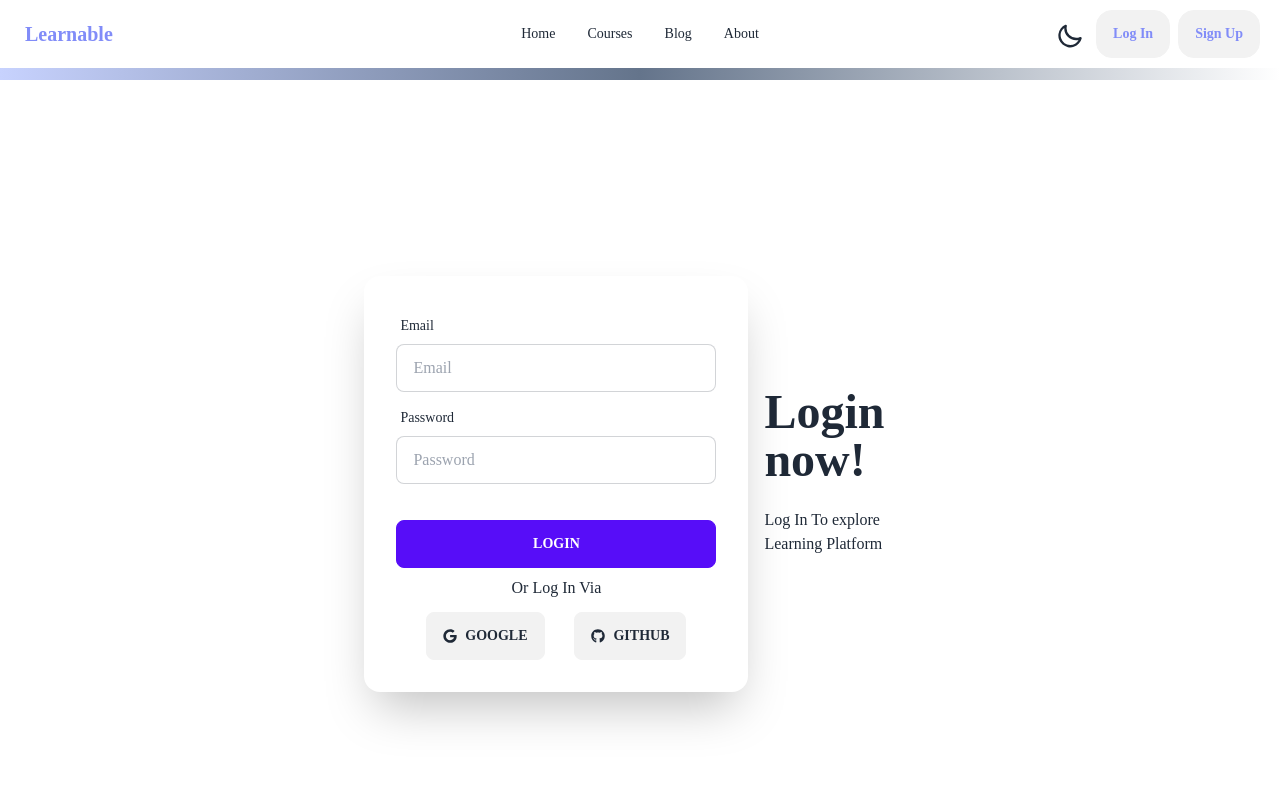
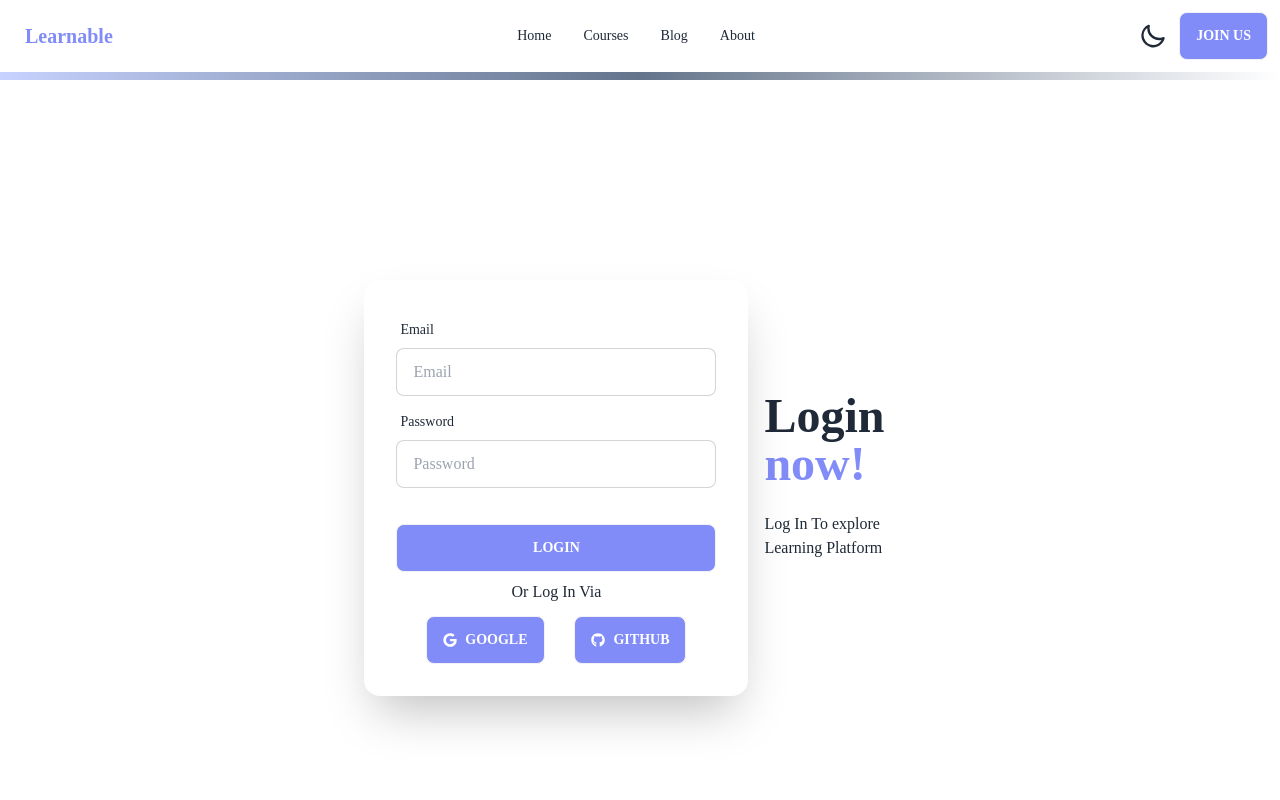
Before and after one commit to Dipongkor-Roy/learnable-eLearning, a React (Create React App) app: page /logIn in a window 1280 px wide. Shown: the top 800 px of the page. Built offline with nearby package versions, Linux system fonts and the light colour scheme.

Commit message:
header typo res in mb version

```diff
--- a/src/Component/Footer/Footer.js
+++ b/src/Component/Footer/Footer.js
@@ -3,7 +3,7 @@ import { Link } from 'react-router-dom';
 
 const Footer = () => {
     return (
-        <footer className="footer ml-1 lg:ml-[7%] mt-[65px] p-10 bg-base-100 text-base-content">
+        <footer className="footer ml-1 lg:ml-[7%] mt-[65px] p-10 bg-base-100 text-base-content w-10/11">
         <div>
           <span className="footer-title">Services</span>
           <Link className="link link-hover">Branding</Link>
@@ -30,7 +30,7 @@ const Footer = () => {
             <label className="label">
               <span className="label-text">Subscribe To Our NewsLatter</span>
             </label>
-            <div className="relative">
+            <div className="relative w-4/5">
               <input type="text" placeholder="username@site.com" className="input input-bordered w-full pr-16" />
               <button className="btn text-white font-normal absolute top-0 right-0 rounded-l-none bg-gradient-to-r from-indigo-300 via-slate-800 hover:via-slate-900">Subscribe</button>
             </div>
--- a/src/Component/Header/Header.js
+++ b/src/Component/Header/Header.js
@@ -41,8 +41,8 @@ const Header = () => {
             </li>
           </ul>
         </div>
-        <Link to='/' className="btn btn-ghost normal-case   text-indigo-400 text-xl">
-          Learnable
+        <Link to='/' className="btn  btn-ghost  ">
+          <p className="normal-case  text-indigo-400 text-xl ">Learnable</p>
         </Link>
       </div>
       <div className="navbar-center hidden lg:flex">
@@ -63,9 +63,11 @@ const Header = () => {
           </li>
         </ul>
       </div>
+      <div className="mx-1 ">
+
+        </div>
       <div className="navbar-end">
-        <div className="mx-1 ">
-          <label className="swap swap-rotate mr-2 items-center">
+      <label className="swap swap-rotate mr-2 items-center">
             {/* this hidden checkbox controls the state */}
             <input type="checkbox" />
 
@@ -87,13 +89,19 @@ const Header = () => {
               <path d="M21.64,13a1,1,0,0,0-1.05-.14,8.05,8.05,0,0,1-3.37.73A8.15,8.15,0,0,1,9.08,5.49a8.59,8.59,0,0,1,.25-2A1,1,0,0,0,8,2.36,10.14,10.14,0,1,0,22,14.05,1,1,0,0,0,21.64,13Zm-9.5,6.69A8.14,8.14,0,0,1,7.08,5.22v.27A10.15,10.15,0,0,0,17.22,15.63a9.79,9.79,0,0,0,2.1-.22A8.11,8.11,0,0,1,12.14,19.73Z" />
             </svg>
           </label>
-        </div>
-        <Link to='logIn' className="btn mr-2 text-1xl text-indigo-400 p-4 text-thin rounded-2xl normal-case hover:bg-base-100 hover:text-black ">
+          <div className="dropdown dropdown-end">
+  <label tabIndex={0} className="btn text-white bg-indigo-400 hover:bg-indigo-500 m-1">Join Us</label>
+  <ul tabIndex={0} className="dropdown-content z-[1] menu p-2 shadow bg-base-100 rounded-box w-52">
+  <Link to='logIn' className="btn mr-2 mb-2 text-1xl text-indigo-400 p-4 text-thin rounded-2xl normal-case hover:bg-base-100 hover:text-black ">
           Log In
         </Link>
         <Link to='/signUp' className="btn mr-3 text-1xl text-indigo-400 p-4 text-thin rounded-2xl normal-case hover:bg-base-100 hover:text-black ">
           Sign Up
         </Link>
+  </ul>
+</div>
+
+
       </div>
     </div>
   );
--- a/src/Component/Hero/Hero.js
+++ b/src/Component/Hero/Hero.js
@@ -8,10 +8,10 @@ const Hero = () => {
       <div className="hero hero-top bg-base-100">
         <div className=" flex flex-col lg:flex-row ">
           <div className="text-container w-1/2">
-            <h1 className="lg:text-5xl text-[40px] font-normal">
-              Find Suitable <br /> courses from the <br /> best mentors
+            <h1 className="whitespace-nowrap  text-4xl md:text-4xl lg:text-5xl ">
+ Find Suitable <br /> courses from the <br /> best mentors
             </h1>
-            <p className="py-6 font-light">
+            <p className="py-6 font-light text-medium">
               Discover a world of{" "}
               <span className="text-indigo-400 font-normal">knowlege</span> at
               your fingertips and embark on <br /> a transformative learning
--- a/src/Component/LogIn/LogIn.js
+++ b/src/Component/LogIn/LogIn.js
@@ -6,7 +6,7 @@ const LogIn = () => {
         <div className="hero mt-4 min-h-screen bg-base-100">
         <div className="hero-content flex-col lg:flex-row-reverse">
           <div className="text-center lg:text-left">
-            <h1 className="text-5xl font-bold">Login now!</h1>
+            <h1 className="text-5xl font-bold">Login <span className='text-indigo-400'>now!</span></h1>
             <p className="py-6 font-medium">Log In To explore Learning Platform</p>
           </div>
           <div className="card flex-shrink-0 w-full max-w-sm shadow-2xl bg-base-100">
@@ -27,13 +27,13 @@ const LogIn = () => {
                 </label>
               </div>
               <div className="form-control mt-3">
-                <button className="btn btn-primary text-white">Login</button>
+                <button className="btn bg-indigo-400 hover:bg-indigo-500 text-white">Login</button>
               </div>
-             <div className='text-center font-thin'>
+             <div className='text-center font-light'>
                 <p>Or <span>Log In Via</span></p>
                 <div className='mt-3 flex justify-evenly'>
-                <button className="btn"><FaGoogle/> Google</button>
-                <button className="btn ml-5 lg:ml-0"><FaGithub/>Github</button>
+                <button className="btn text-white  bg-indigo-400 hover:bg-indigo-500"><FaGoogle/> Google</button>
+                <button className="btn text-white   bg-indigo-400 hover:bg-indigo-500 ml-5 lg:ml-0"><FaGithub/>Github</button>
                 </div>
              </div>
             </div>
--- a/src/Component/Register/Register.js
+++ b/src/Component/Register/Register.js
@@ -5,7 +5,7 @@ const Register = () => {
         <div className="hero mt-4 min-h-screen bg-base-100">
         <div className="hero-content flex-col lg:flex-row-reverse">
           <div className="text-center lg:text-left">
-            <h1 className="text-5xl font-bold">SignUp now!</h1>
+            <h1 className="text-5xl font-bold">SignUp <span className='text-indigo-400'>now!</span></h1>
             <p className="py-6 font-medium">Log In To explore Learning Platform</p>
           </div>
           <div className="card flex-shrink-0 w-full max-w-sm shadow-2xl bg-base-100">
@@ -32,7 +32,7 @@ const Register = () => {
                 </label>
               </div>
               <div className="form-control mt-3">
-                <button className="btn btn-primary">Login</button>
+                <button className="btn text-white bg-indigo-400 hover:bg-indigo-500">Login</button>
               </div>
             </div>
           </div>
```
